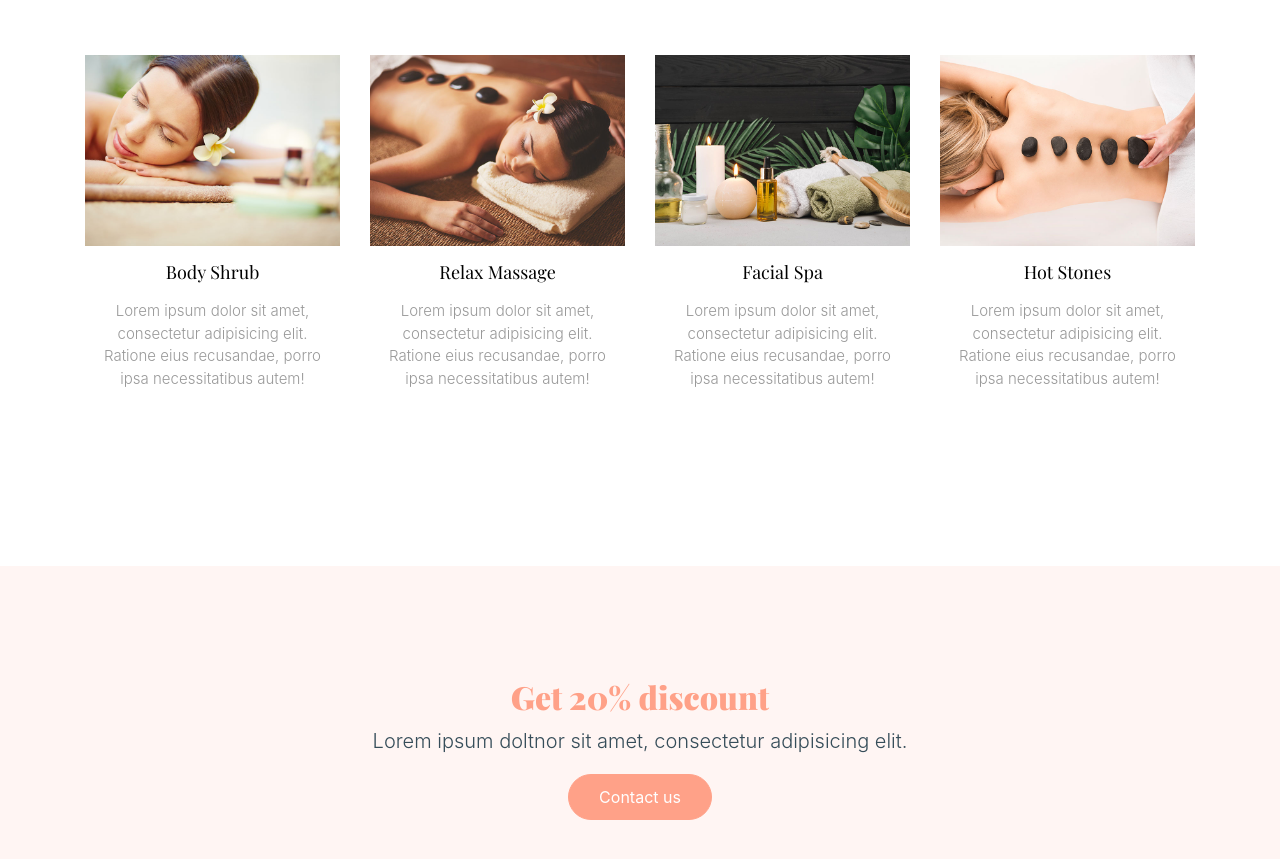
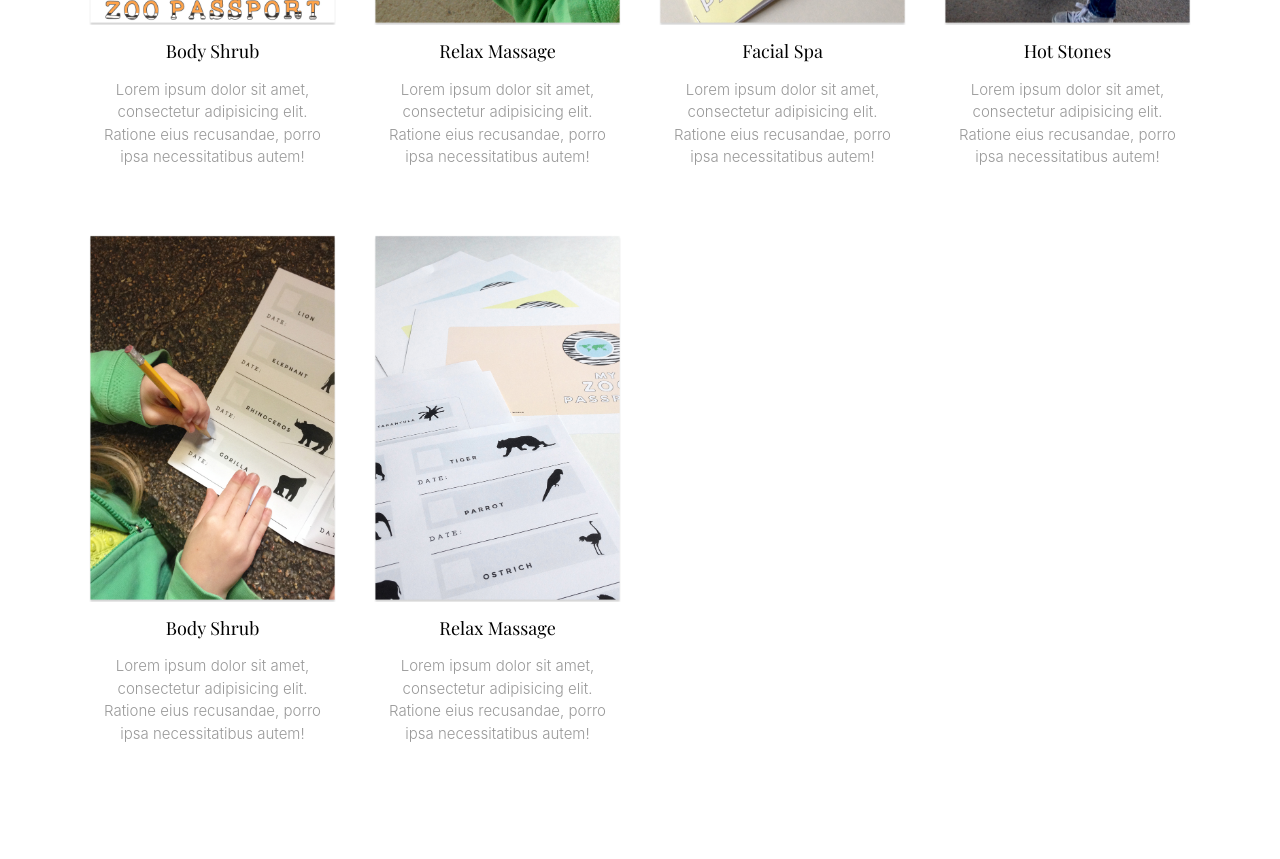
Before and after one commit to MallowWorld/MallowWorld.github.io, a Jekyll site: the page built from services.html, in a window 1280 px wide and 900 px high, scrolled down 1266 px. Shown: the top 859 px of the window. Built offline with Jekyll 4.4.1, drawn with Linux system fonts in a browser that asks for light colours; some web fonts are replaced.

Commit message:
Sample zoo passport images

```diff
--- a/collections/_services/service-07.md
+++ /dev/null
@@ -1,5 +0,0 @@
----
-title: Facial Spa
-image: images/img_3.jpg
----
-Lorem ipsum dolor sit amet, consectetur adipisicing elit. Ratione eius recusandae, porro ipsa necessitatibus autem!
--- a/collections/_services/service-08.md
+++ /dev/null
@@ -1,5 +0,0 @@
----
-title: Hot Stones
-image: images/img_4.jpg
----
-Lorem ipsum dolor sit amet, consectetur adipisicing elit. Ratione eius recusandae, porro ipsa necessitatibus autem!
```
Also changed, not shown: collections/_services/service-01.md (+1 -1 lines), collections/_services/service-02.md (+1 -1 lines), collections/_services/service-03.md (+1 -1 lines), collections/_services/service-04.md (+1 -1 lines), collections/_services/service-05.md (+1 -1 lines), collections/_services/service-06.md (+1 -1 lines), collections/_services/service-09.md (deleted, +0 -6 lines), collections/_services/service-10.md (deleted, +0 -6 lines), images/zoo_passport_1.jpg (added), images/zoo_passport_2.jpg (added), images/zoo_passport_3.jpg (added), images/zoo_passport_4.jpg (added), images/zoo_passport_5.jpg (added), images/zoo_passport_6.jpg (added).
